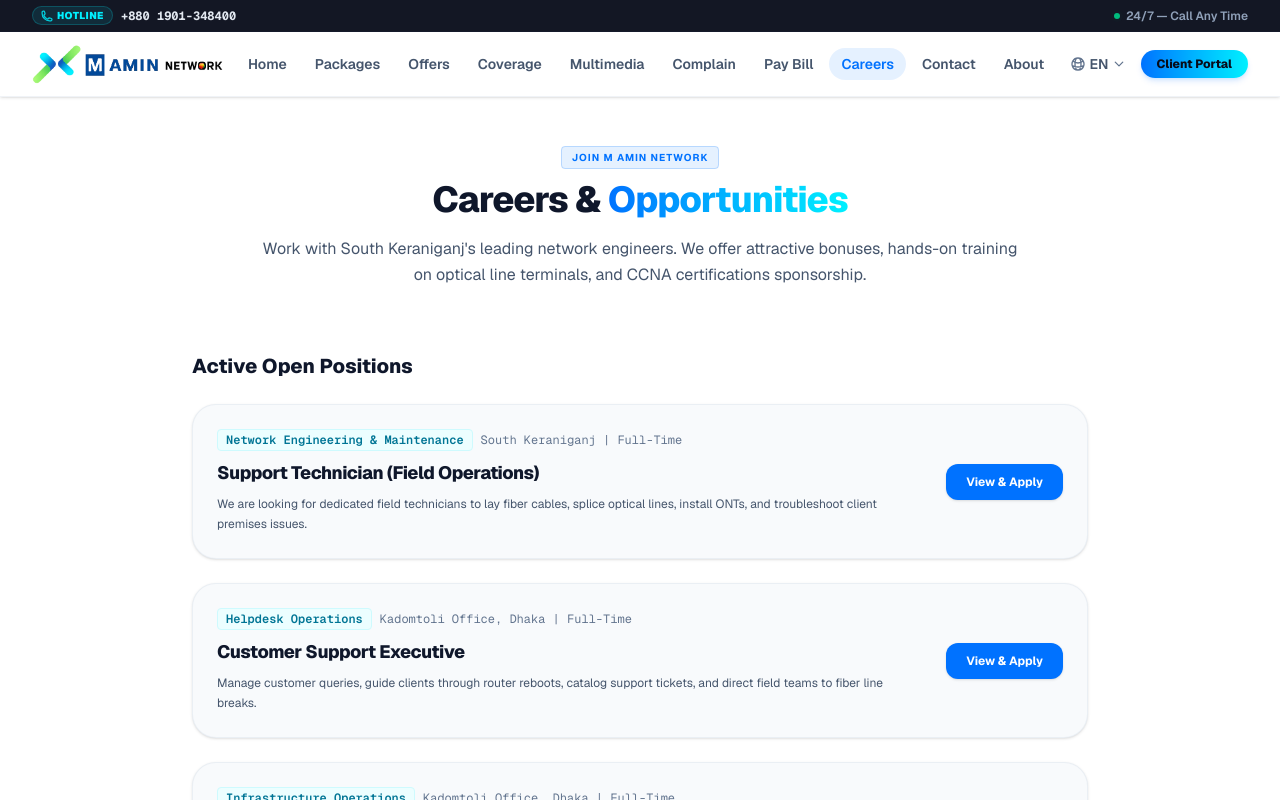
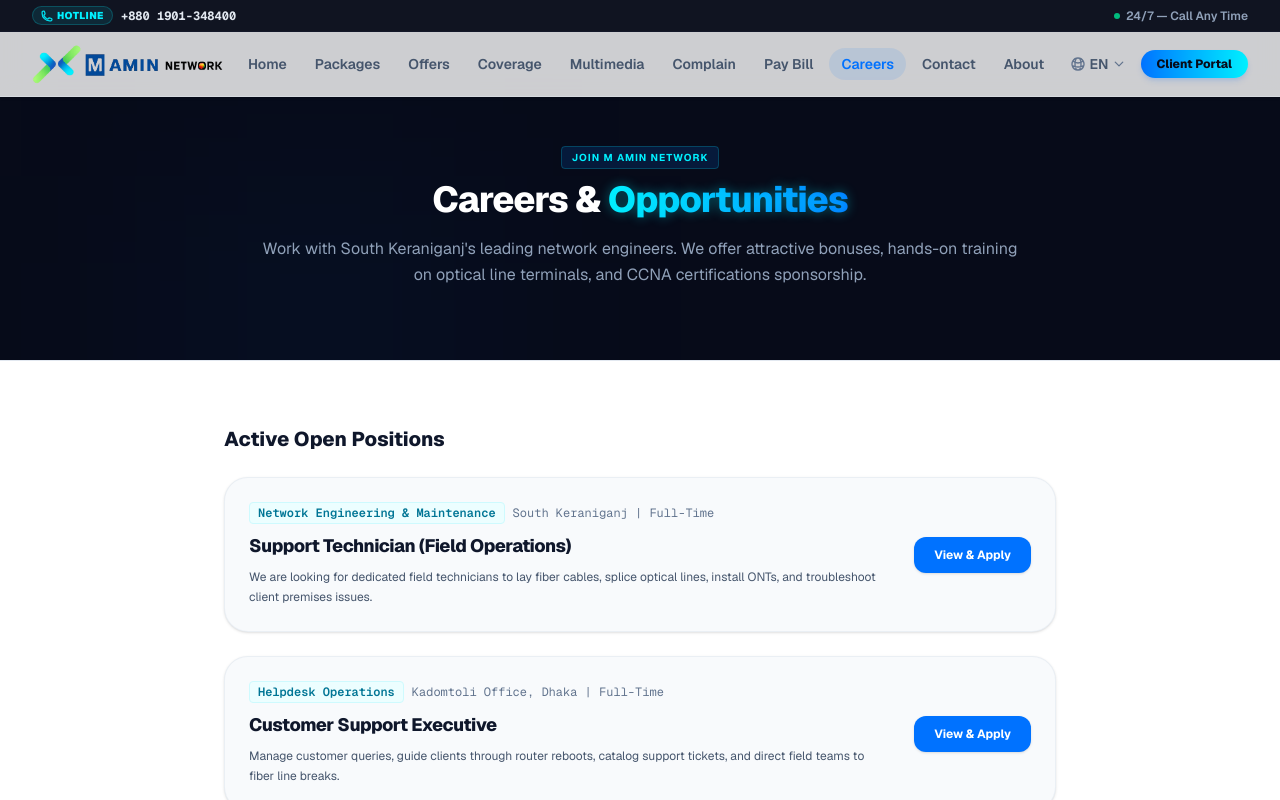
Before and after one commit to princeshiamofficial/M-Amin-Network, a Next.js app: page /careers in a window 1280 px wide. Shown: the top 800 px of the page. Built offline with nearby package versions, Linux system fonts and the light colour scheme.

Commit message:
style: revert Careers header area background to dark and apply white background to listings section

```diff
--- a/src/app/careers/page.tsx
+++ b/src/app/careers/page.tsx
@@ -146,30 +146,37 @@
   };
 
   return (
-    <div className="w-full bg-white text-slate-800 -mt-24 pt-24 min-h-screen">
-      <div className="max-w-7xl mx-auto px-4 sm:px-6 lg:px-8 py-12 relative z-10 flex-grow text-left">
-        {/* Header */}
-        <div className="text-center max-w-3xl mx-auto mb-16">
-          <span className="bg-brand-blue/10 text-brand-blue text-[10px] font-bold tracking-widest px-2.5 py-1 rounded border border-brand-blue/20 uppercase">
+    <div className="w-full min-h-screen flex flex-col relative">
+      {/* Background glow (decorative top background) */}
+      <div className="absolute top-1/4 left-1/4 -translate-x-1/2 -translate-y-1/2 w-80 h-80 bg-brand-blue/5 blur-[120px] pointer-events-none" />
+
+      {/* Header Area */}
+      <div className="max-w-7xl mx-auto px-4 sm:px-6 lg:px-8 py-12 w-full text-left relative z-10">
+        <div className="text-center max-w-3xl mx-auto mb-6">
+          <span className="bg-brand-blue/15 text-brand-cyan text-[10px] font-bold tracking-widest px-2.5 py-1 rounded border border-brand-cyan/20 uppercase">
             {t("Join M Amin Network", "এম আমিন নেটওয়ার্ক পরিবারে যোগ দিন")}
           </span>
-          <h1 className="text-4xl font-extrabold text-slate-900 tracking-tight mt-3 text-center w-full block">
+          <h1 className="text-4xl font-extrabold text-white tracking-tight mt-3 text-center w-full block">
             {t("Careers & ", "ক্যারিয়ার ও ")}
-            <span className="text-transparent bg-clip-text bg-gradient-to-r from-brand-blue to-brand-cyan">
+            <span className="text-transparent bg-clip-text bg-gradient-to-r from-brand-cyan to-brand-blue text-glow">
               {t("Opportunities", "সুযোগসমূহ")}
             </span>
           </h1>
-          <p className="text-slate-600 mt-4 text-sm sm:text-base leading-relaxed text-center">
+          <p className="text-slate-400 mt-4 text-sm sm:text-base leading-relaxed text-center">
             {t(
               "Work with South Keraniganj's leading network engineers. We offer attractive bonuses, hands-on training on optical line terminals, and CCNA certifications sponsorship.",
               "দক্ষিণ কেরানীগঞ্জের শীর্ষস্থানীয় নেটওয়ার্ক ইঞ্জিনিয়ারদের সাথে কাজ করুন। আমরা আকর্ষণীয় বোনাস, অপটিক্যাল লাইনের ওপর ব্যবহারিক প্রশিক্ষণ ও সিসিএনএ সার্টিফিকেশনের সহায়তা প্রদান করি।"
             )}
           </p>
         </div>
+      </div>
 
-        {/* Job Postings Grid */}
-        <div className="space-y-6 max-w-4xl mx-auto">
+      {/* Job Postings Section - White Background */}
+      <div className="w-full bg-white text-slate-800 py-16 flex-grow border-t border-slate-200 relative z-10">
+        <div className="max-w-4xl mx-auto px-4 sm:px-6 lg:px-8">
           <h2 className="text-xl font-extrabold text-slate-900 mb-6">{t("Active Open Positions", "চলমান খালি পদসমূহ")}</h2>
+
+          <div className="space-y-6">
             {jobs.map((job, idx) => (
               <div
                 key={idx}
@@ -195,6 +202,7 @@
                 </button>
               </div>
             ))}
+          </div>
         </div>
 
         {/* Apply Modal */}
@@ -333,7 +341,7 @@
                     </p>
                   </div>
 
-                  <p className="text-xs text-slate-500 leading-relaxed">
+                  <p className="text-xs text-slate-550 leading-relaxed">
                     {t(
                       "Our HR coordinator will review your submitted resume link and credentials. In case your background aligns with our operational needs, our office team will contact you for an in-person interview at our Kadomtoli branch.",
                       "আমাদের এইচআর টিম আপনার জীবনবৃত্তান্ত এবং দক্ষতা পর্যালোচনা করবেন। আপনার প্রোফাইলটি যদি আমাদের চাহিদার সাথে মিলে যায়, তবে পরবর্তী সাক্ষাৎকারের জন্য আমাদের অফিস টিম সরাসরি কদমতলী শাখা থেকে যোগাযোগ করবেন।"
```
Lines whose indentation alone changed are shown as unchanged.
